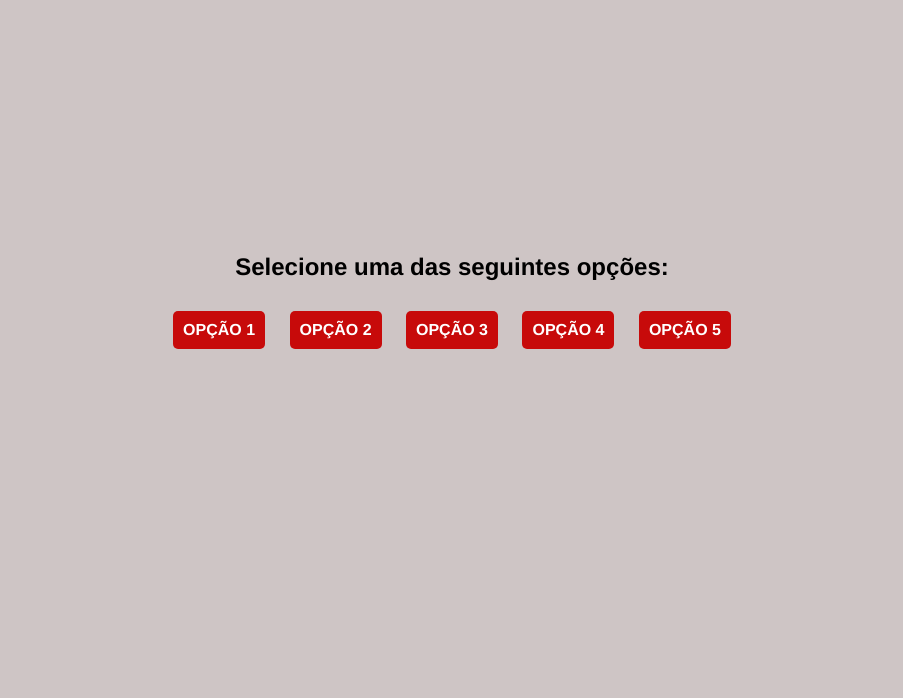
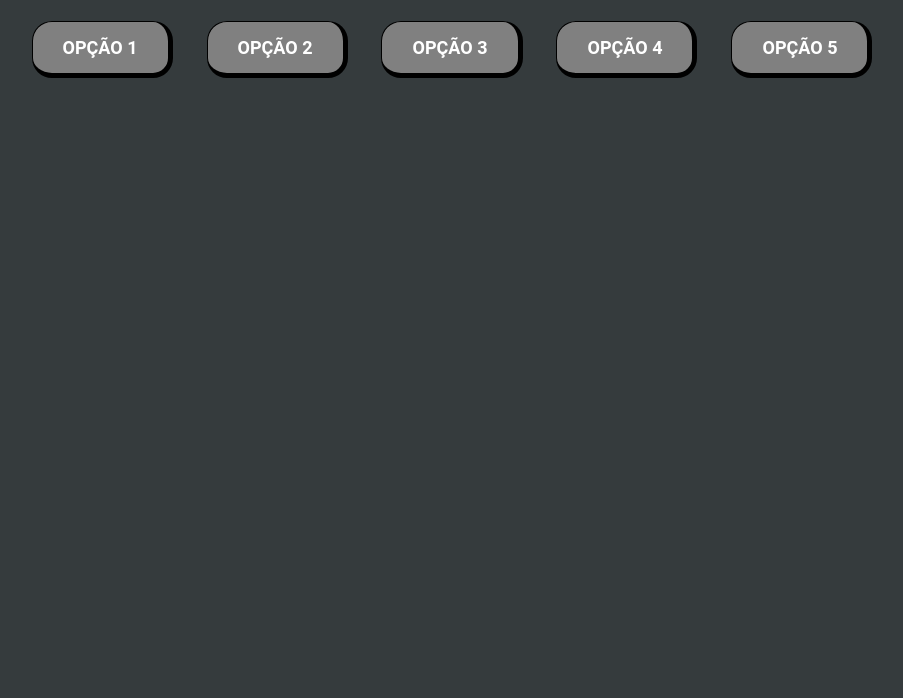
Before and after one commit to jhuni0r07jr/Perguntas, a plain HTML site: page index.html in a window 1280 px wide. Shown: the part 102-800 px from the top of the page, without its empty margins (188-1091 px from the left). Drawn offline with Linux system fonts and the light colour scheme.

Commit message:
Atualização visual.

```diff
--- a/script.js
+++ b/script.js
@@ -7,7 +7,7 @@ const categorias = [
         { pergunta: "Quantos modelos de motos temos atualmente ?", respostaCorreta: "25", respostas: ["10", "20", "15", "2", "7"] },
         { pergunta: "Quantas CC tem os modelos CG ?", respostaCorreta: "160", respostas: ["110", "120", "160", "300", "1.000"] },
         { pergunta: "Qual modelo de moto mais vendida hoje na Honda?", respostaCorreta: "CG", respostas: ["CRF 250F", "XRE 300", "PCX", "CG", "Biz"] },
-        { pergunta: "De qual Pais é a Honda ?", respostaCorreta: "Japão", respostas: ["Brasil", "India", "Alemanhã", "Japão", "China"] },
+        { pergunta: "De qual Pais é a Honda foi fundada ?", respostaCorreta: "Japão", respostas: ["Brasil", "India", "Alemanhã", "Japão", "China"] },
         { pergunta: "Em que ano que a Honda foi criada ?", respostaCorreta: "1948", respostas: ["1900", "1948", "1501", "1854", "1946"] }
     ],
     [
--- a/style.css
+++ b/style.css
@@ -1,40 +1,53 @@
 body {
+    width: 100%;
     margin: 0;
-    color: #000; /* Cor do texto */
+    padding: 0;
+    color: #333; /* Cor do texto ajustada para um tom de cinza escuro */
     height: 100vh;
     display: flex;
     text-align: center;
     align-items: center;
     flex-direction: column;
-    justify-content: center;
-    background-color: #cec5c5;  /* Cor de fundo */
+    background-color: #f4f4f4;
+    background: #353b3d;
+    background-size: cover;
+    background-position: center;
     background-repeat: no-repeat;
-    font-family: 'Helvetica Neue', Helvetica, Arial, sans-serif;
+    font-family: 'Roboto', sans-serif;
 }
 
 h1 {
-    color: #000; /* Título com cor preta */
-    font-size: 24px;
-    margin-bottom: 20px;
-    font-family: 'Helvetica Condensed', Helvetica, Arial, sans-serif;
+    color: WHITE; /* Título em branco */
+    font-size: 32px; /* Aumentando o tamanho do título */
+    font-weight: 700; /* Maior espessura para dar ênfase */
+    margin-top: 50px; /* Deixa o título mais alto */
+    font-family: 'Helvetica Neue', Helvetica, Arial, sans-serif;
 }
 
 button {
     border: none;
-    margin: 10px;
-    padding: 10px;
-    font-size: 16px;
-    color: white; /* Cor do texto no botão continua branco */
-    font-weight: 600;
+    margin: 15px;
+    padding: 15px 30px;
+    font-size: 18px;
+    color: white; /* Cor da fonte dos botões preta */
+    font-weight: 700;
     cursor: pointer;
-    border-radius: 5px;
-    background-color: #c70a0a;
-    font-family: 'Helvetica Condensed', Helvetica, Arial, sans-serif;
+    border-radius: 50px; /* Bordas arredondadas para um visual mais moderno */
+    background-color: white; /* Cor de fundo vermelha para os botões */
+    transition: background-color 0.3s ease, transform 0.2s ease; /* Suaviza transições */
+    font-family: 'Roboto', sans-serif;
+    background-color: #808080;
+    border-radius: 20px;
+    border-top: solid 1px black;
+    border-left: solid 1px black;
+    border-right: solid 5px black;
+    border-bottom: solid 5px black;
 }
 
 button:hover {
-    background-color: black;
-    color: red;
+    background-color: white; /* Cor de fundo mais escura no hover */
+    color: black; /* Texto branco ao passar o mouse */
+    transform: scale(1.15); /* Aumenta o tamanho do botão no hover */
 }
 
 #confetes-container {
@@ -46,3 +59,27 @@ button:hover {
     height: 100vh;
     pointer-events: none;
 }
+
+#quiz-screen{
+    width: 100%;
+    margin-top: 20%;
+    font-size: 150%;
+    color:#f4f4f4;
+    font-weight: 500;
+}
+
+#next-button button{
+    width: 40%;
+    height: 25%;
+    border: none;
+    color: white;
+    cursor: pointer;
+    margin-top: 20px;
+    font-size: large;
+    border-radius: 10px;
+    background-color: #343636;
+    border-top: solid 1px #ffdd00;
+    border-left: solid 1px #ffdd00;
+    border-right: solid 5px #ffdd00;
+    border-bottom: solid 5px #ffdd00;
+}
```
Also changed, not shown: Imagem/LOGO.jpg (added), Imagem/download.jpg (added), Imagem/images.jpg (added).
